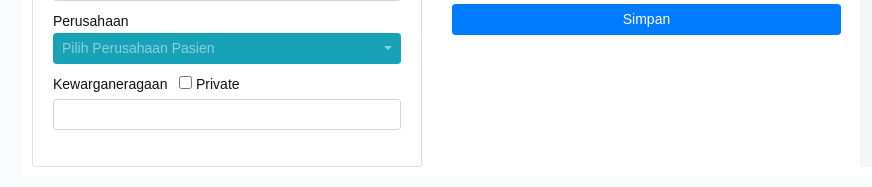
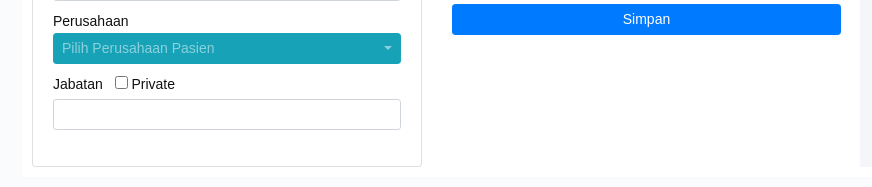
Before and after one commit to alifahfathonah/mcu-klinikindosehat2003, a CodeIgniter app: page /database/patient/registrationPatient in a window 1280 px wide. Shown: the part 800-987 px from the top of the page, without its empty margins (218-1090 px from the left). Run offline with CodeIgniter, Linux system fonts and the light colour scheme; a user stored in the database is signed in; data comes from the database, SQL or seed files in the repository; data that the repository does not hold is empty; some libraries are stand-ins or nearby versions.

Commit message:
Fixing label jabatan

```diff
--- a/application/views/patients/registration_patient.php
+++ b/application/views/patients/registration_patient.php
@@ -89,7 +89,7 @@
 												</select>
 											</div>
 											<div class="form-group mt-n2">
-												<label class="label-input-result-2 mb-n1" for="occupation">Kewarganeragaan&nbsp;&nbsp;
+												<label class="label-input-result-2 mb-n1" for="occupation">Jabatan&nbsp;&nbsp;
 													<input type="checkbox" id="occu" onclick="if(this.checked){myFunction7()}else{myFunction8()}"> <label for="occu">Private</label>
 												</label>
 												<input type="text" class="form-control form-control-sm value-input-result" id="occupation" name="occupation" required autocomplete="off">
```
